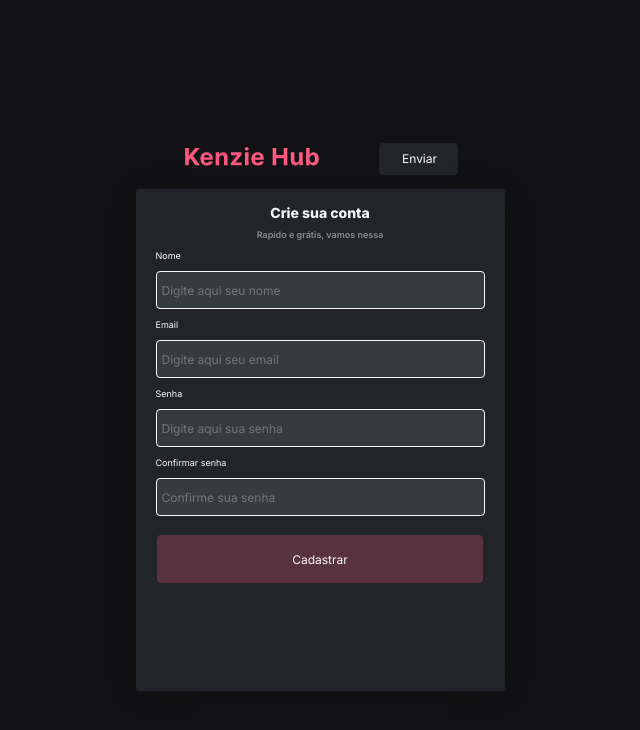
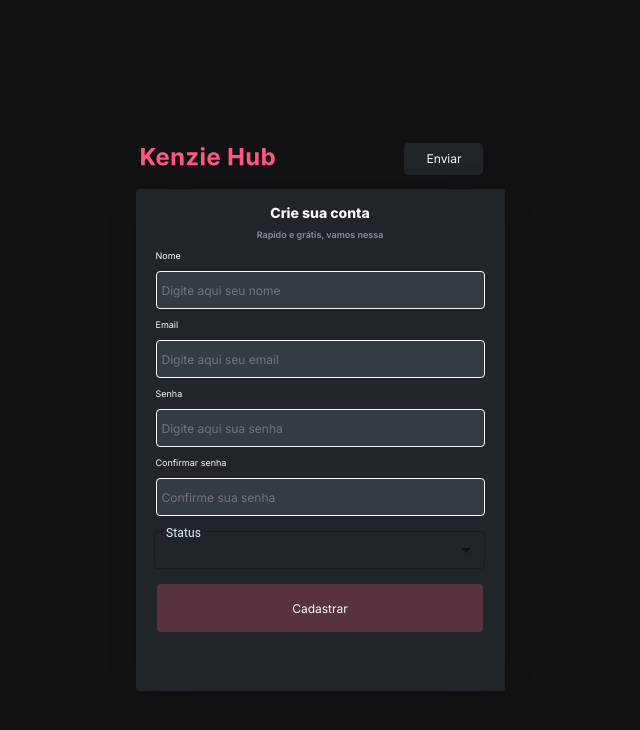
Before and after one commit to Kenzie-Academy-Brasil-Developers/react-entrega-s2-kenzie-hub-monafmenezes, a React (Create React App) app: page /register in a window 1280 px wide. Shown: the top 730 px of the page, without its empty margins (320-960 px from the left). Built offline with nearby package versions, Linux system fonts and the light colour scheme.

Commit message:
feat[Select]: Iniciando componente Select

```diff
--- a/package.json
+++ b/package.json
@@ -3,6 +3,9 @@
   "version": "0.1.0",
   "private": true,
   "dependencies": {
+    "@emotion/react": "^11.8.1",
+    "@emotion/styled": "^11.8.1",
+    "@mui/material": "^5.4.3",
     "@testing-library/jest-dom": "^5.14.1",
     "@testing-library/react": "^12.0.0",
     "@testing-library/user-event": "^13.2.1",
--- /dev/null
+++ b/src/Components/Select/index.jsx
@@ -0,0 +1,45 @@
+import { FormControl, InputLabel, MenuItem, Select } from "@mui/material"
+
+
+const SelectStatus = ({event, ...rest}) => {
+
+    return(
+
+       <FormControl fullWidth>
+           <InputLabel
+            style={{
+                marginTop: 17,
+                color: '#e3f2fd',
+                marginLeft: 8
+            }}
+
+           >Status</InputLabel>
+           <Select
+
+                labelId="demo-simple-select-label"
+                id="demo-simple-select"
+                value='status'
+                label="Status"
+                onChange={event}
+
+
+                style={{
+                    width: '94%',
+                    height: 38,
+                    marginTop: 15,
+                    marginLeft: 10
+                }}
+
+            >
+            <MenuItem value='iniciante'>Iniciante</MenuItem>
+            <MenuItem value='intermediário'>Intermediário</MenuItem>
+            <MenuItem  value='avançado'>Avançado</MenuItem>
+           </Select>
+
+
+       </FormControl>
+
+    )
+}
+
+export default SelectStatus
--- a/src/Pages/Register/index.jsx
+++ b/src/Pages/Register/index.jsx
@@ -3,6 +3,7 @@ import Logo from "../../assets/Logo.svg"
 import Button from '../../Components/Button'
 import {colorprimarynegative, grey1, grey2, grey3} from '../../Styles/global'
 import Input from '../../Components/Input'
+import SelectStatus from "../../Components/Select"
 
 const Register = () => {
 
@@ -53,6 +54,8 @@ const Register = () => {
                     placeholder='Confirme sua senha'
                 />
 
+                <SelectStatus/>
+
                 <Button
                     height='38px'
                     heigthDesktop='48px'
@@ -64,6 +67,7 @@ const Register = () => {
                 >Cadastrar</Button>
 
 
+
             </Card>
         </Container>
 
--- a/src/Pages/Register/style.js
+++ b/src/Pages/Register/style.js
@@ -21,6 +21,10 @@ export const Content = styled.div`
     display: flex;
     align-items: center;
     justify-content: space-between;
+    @media (min-width: 900px){
+        width: 369px;
+
+    }
 `
 
 export const Imagem = styled.img `
@@ -33,6 +37,8 @@ export const Imagem = styled.img `
     @media (min-width: 900px){
         width: 144.06px;
         height: 19px;
+        margin-left: 0;
+
     }
 
 `
@@ -65,6 +71,15 @@ export const Card = styled.div `
 
 
 
+    button {
+        margin-top: 7px;
+        @media (min-width: 900px){
+            margin-top: 15px;
+        }
+    }
+
+
+
     @media (min-width: 900px) {
         width: 369px;
         height: 502px;
```
Also changed, not shown: 1 other file (tests, documents, lock files or other folders).
